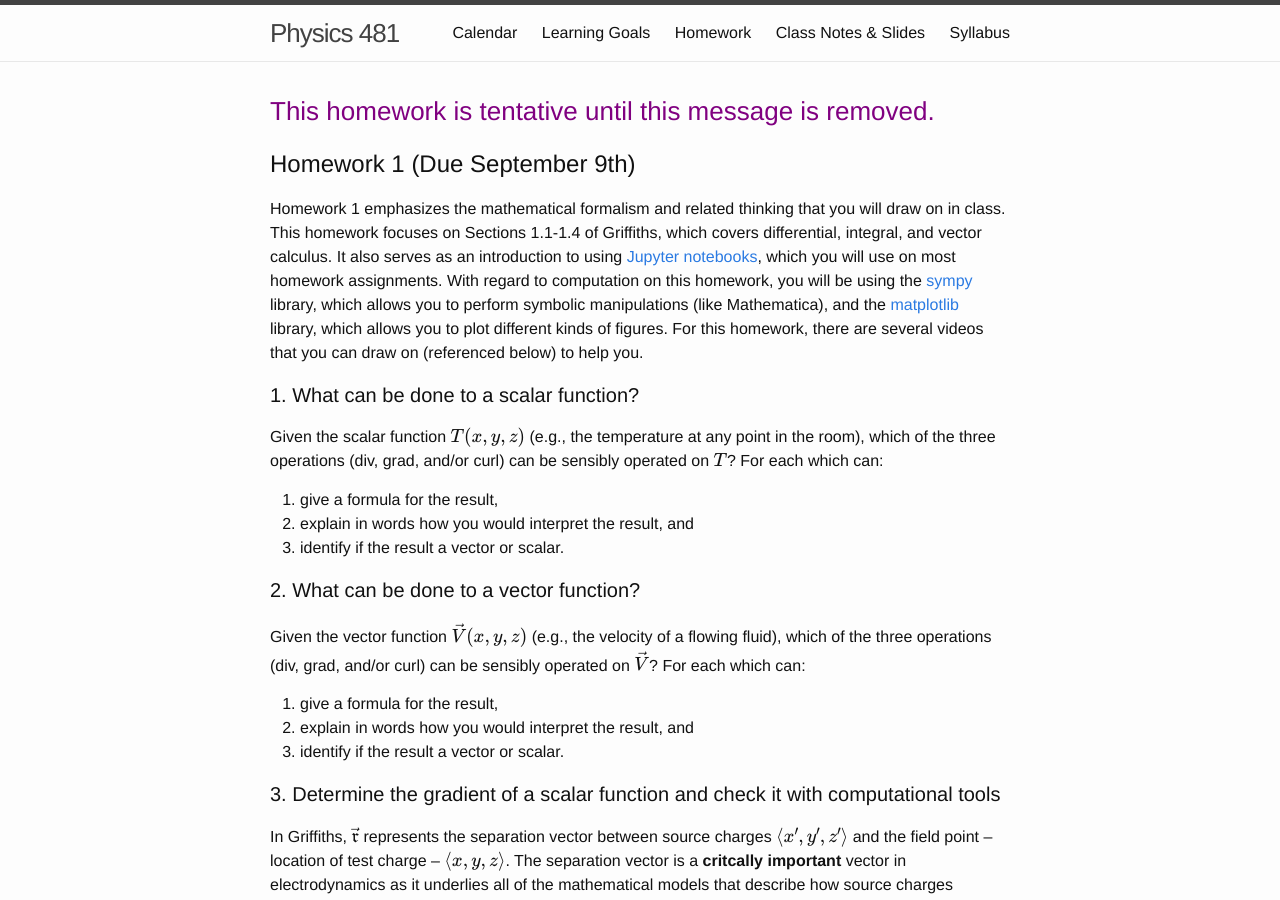
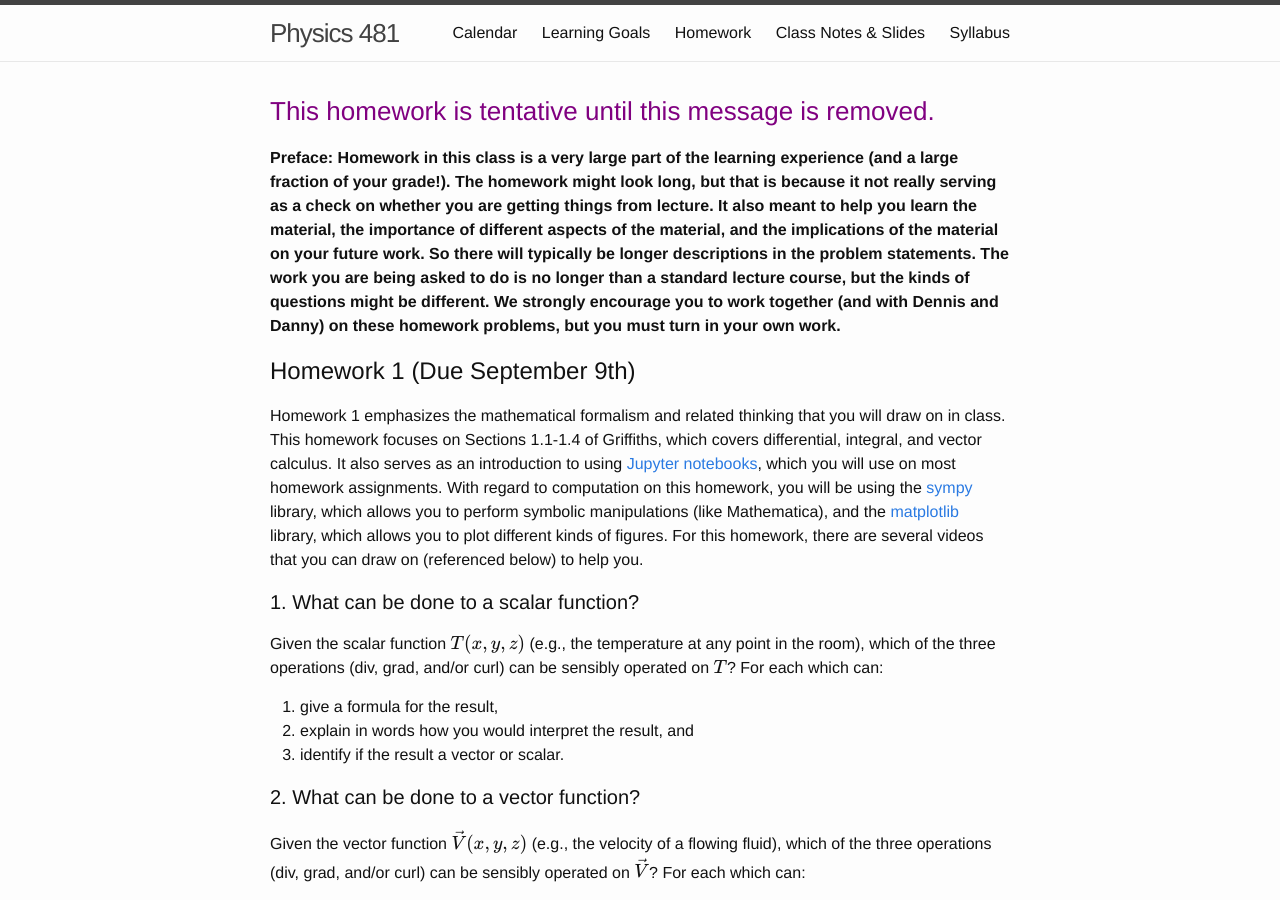
Before and after one commit to dannycab/phy481msu, a Jekyll site: the page built from assignments/homework1.md, in a window 1280 px wide and 900 px high. Built offline with Jekyll 4.4.1, drawn with Linux system fonts in a browser that asks for light colours; formulas are drawn with MathJax 3.

Commit message:
Added preface to homework

```diff
--- a/assignments/homework1.md
+++ b/assignments/homework1.md
@@ -4,6 +4,8 @@
 ---
 
 <h3 style="color:purple">This homework is tentative until this message is removed.</h3>
+
+**Preface: Homework in this class is a very large part of the learning experience (and a large fraction of your grade!). The homework might look long, but that is because it not really serving as a check on whether you are getting things from lecture. It also meant to help you learn the material, the importance of different aspects of the material, and the implications of the material on your future work. So there will typically be longer descriptions in the problem statements. The work you are being asked to do is no longer than a standard lecture course, but the kinds of questions might be different. We strongly encourage you to work together (and with Dennis and Danny) on these homework problems, but you must turn in your own work.**
 
 # Homework 1 (Due September 9th)
 
```
